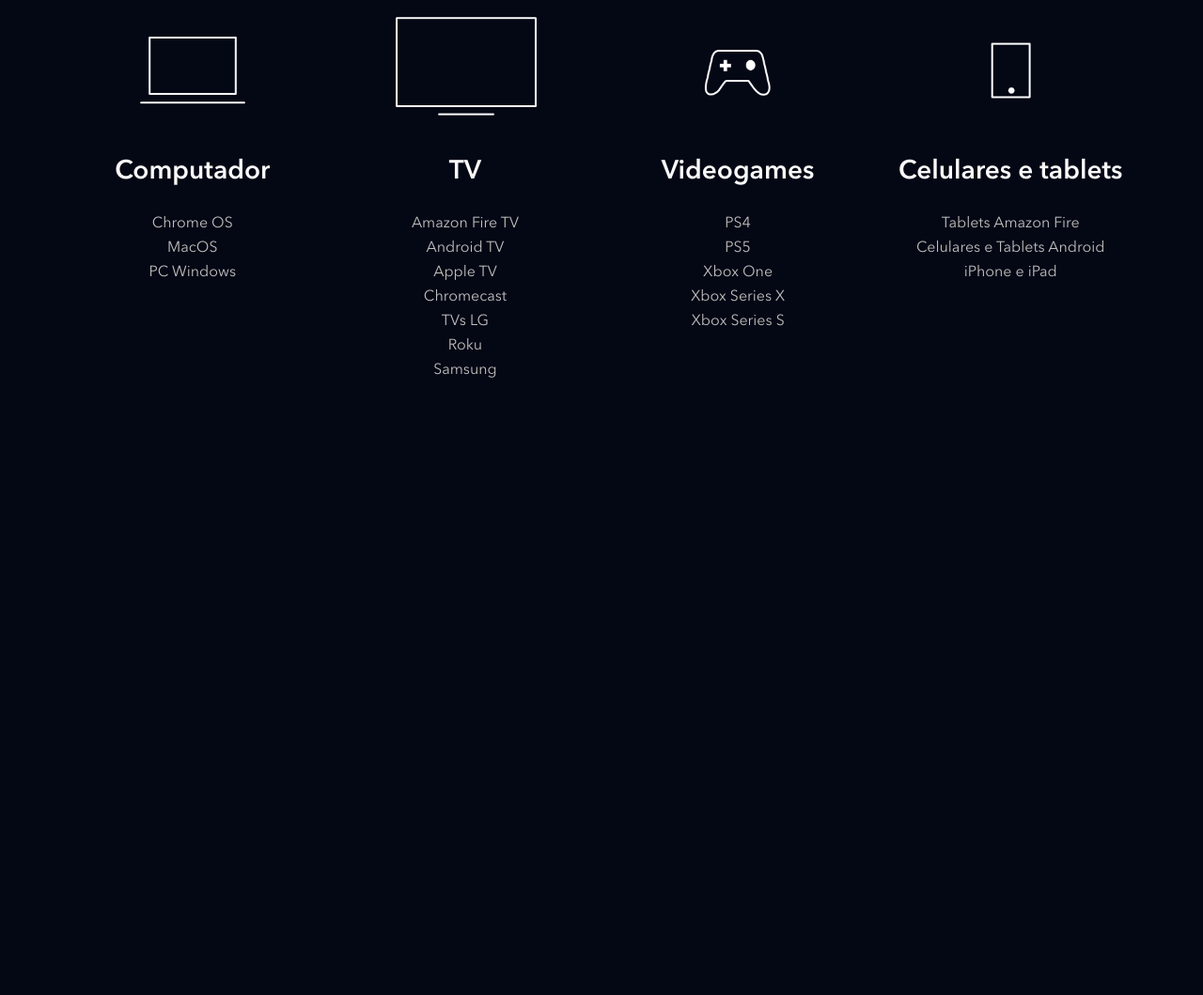
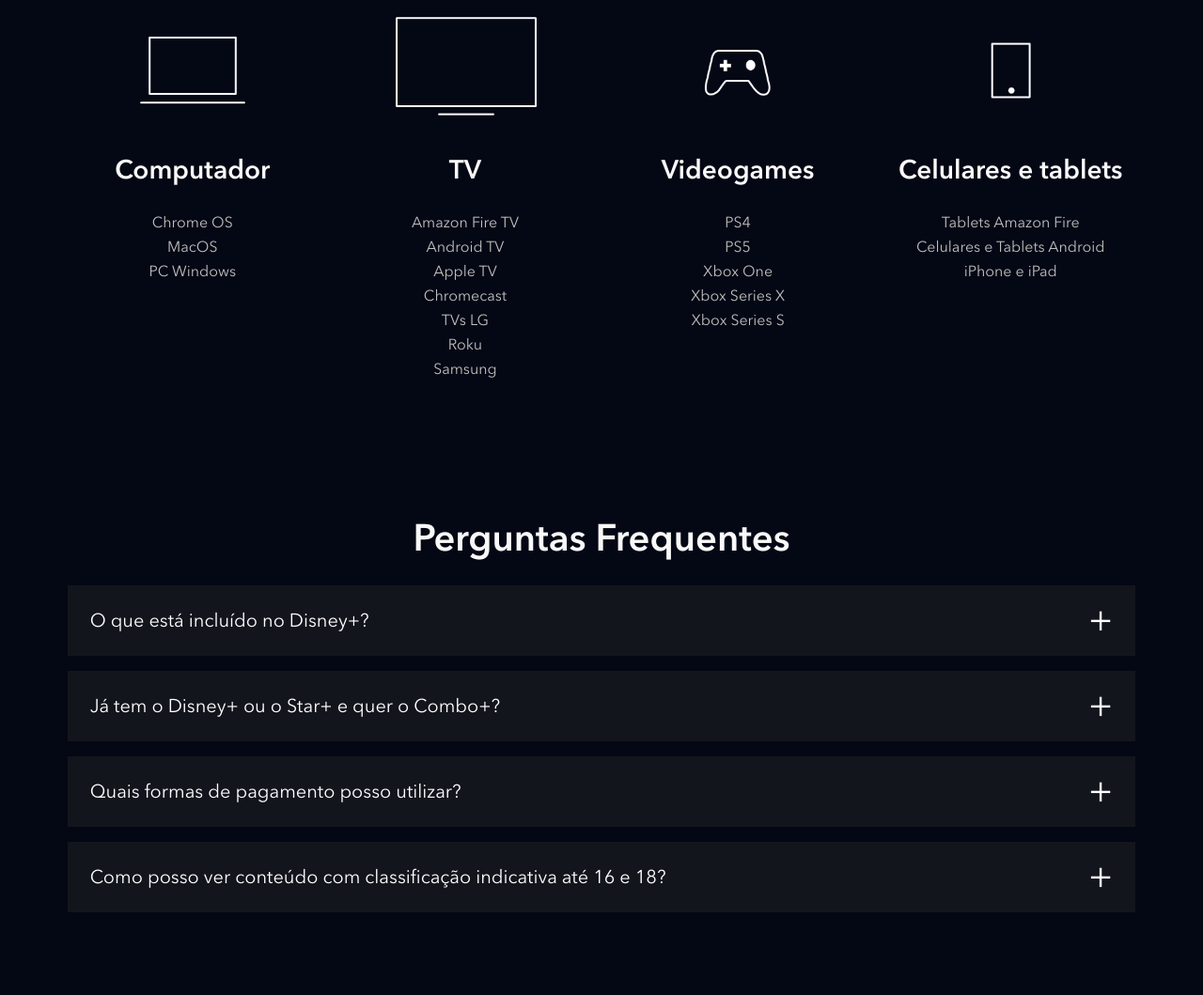
Before and after one commit to rafalves106/clone_disneyplus, a website: page index.html in a window 1280 px wide. Shown: the part 3913-4972 px from the top of the page at 94% size. Before the commit the page ends 4390 px from the top, so only its background shows below. Drawn offline with nearby package versions, Linux system fonts and the light colour scheme; files that its build step writes are made by us from their sources; files whose address does not match are found by name.

Commit message:
Adicionando a seção Faq

```diff
--- a/index.html
+++ b/index.html
@@ -199,6 +199,56 @@
             </li>
         </ul>
     </section>
+    <section class="faq">
+        <h2 class="title">Perguntas Frequentes</h2>
+        <ul class="faq__questions">
+            <li class="faq__questions__item">
+                <div class="faq__questions__item__question" data-faq-question>
+                    O que está incluído no Disney+?
+                </div>
+                <div class="faq__questions__item__answer text--big">
+                    <p>O Disney+ oferece:</p>
+                    <p>• Experiência premium sem intervalos comerciais.</p>
+                    <p>• As melhores histórias da Disney, Pixar, Marvel, Star Wars e National Geographic, tudo em um só lugar.</p>
+                    <p>• Groupwatch: assista junto com amigos ou familiares, mesmo separados.</p>
+                    <p>• Downloads ilimitados em até 10 dispositivos compatíveis.</p>
+                    <p>• Mais de 300 títulos em 4K UHD e HDR.</p>
+                    <p>• A possibilidade de assistir em até 4 dispositivos compatíveis simultaneamente sem custo adicional.</p>
+                    <p>• IMAX Enhanced: disponível para alguns títulos da Marvel em dispositivos compatíveis com o Disney+.</p>
+                </div>
+            </li>
+            <li class="faq__questions__item">
+                <div class="faq__questions__item__question" data-faq-question>
+                    Já tem o Disney+ ou o Star+ e quer o Combo+?
+                </div>
+                <div class="faq__questions__item__answer text--big">
+                    <p>Ao assinar o Combo+:</p>
+                    <p>• O valor da sua assinatura existente (anual ou mensal) será descontado do preço do Combo+.</p>
+                    <p>• Se você assina o plano mensal, o valor que você paga mensalmente será descontado do preço do Combo+.</p>
+                    <p>• Se você assina o plano anual, dividiremos o valor que você já pagou em 12 vezes e descontaremos esse valor do preço do Combo+ mensalmente.</p>
+                    <p>• Você vai receber um e-mail com os valores detalhados assim que finalizar o pagamento.</p>
+                    <p>• Lembre-se: você pode cancelar a assinatura quando quiser.</p>
+                    <p>No momento, apenas a assinatura mensal do Combo+ está disponível.</p>
+                </div>
+            </li>
+            <li class="faq__questions__item">
+                <div class="faq__questions__item__question" data-faq-question>
+                    Quais formas de pagamento posso utilizar?
+                </div>
+                <div class="faq__questions__item__answer text--big">
+                    <p>Você pode utilizar: cartão de débito, cartão de crédito, PayPal, Mercado Pago, e também empresas parceiras como Google Play Store, App Store da Apple; Mercado Livre e provedores locais de TV, telefonia e internet.</p>
+                </div>
+            </li>
+            <li class="faq__questions__item">
+                <div class="faq__questions__item__question" data-faq-question>
+                    Como posso ver conteúdo com classificação indicativa até 16 e 18?
+                </div>
+                <div class="faq__questions__item__answer text--big">
+                    <p>Para poder acessar o catálogo completo que inclui conteúdo com classificação indicativa até 16 e 18, todos os usuários do Disney+ na América Latina devem atualizar as configurações de controle parental do perfil. É possível restringir o conteúdo de cada perfil e também adicionar um PIN de bloqueio. Os usuários que preferirem manter a configuração atual vão continuar aproveitando o Disney+ com a classificação indicativa até 14, podendo alterá-la a qualquer momento em "Editar Perfis".</p>
+                </div>
+            </li>
+        </ul>
+    </section>
     <script src="./src/main.js"></script>
 </body>
 </html>
--- a/src/main.js
+++ b/src/main.js
@@ -1,5 +1,6 @@
 document.addEventListener('DOMContentLoaded', function() {
     const buttons = document.querySelectorAll("[data-tab-button]");
+    const questions = document.querySelectorAll("[data-faq-question]");
 
 
     for(let i = 0; i < buttons.length; i++) {
@@ -12,7 +13,18 @@
             botao.target.classList.add('shows__tabs__button--is-active');
         })
     }
+
+    for(let i = 0; i < questions.length; i++) {
+        questions[i].addEventListener('click', abreOuFechaResposta);
+    }
 })
+
+function abreOuFechaResposta(elemento) {
+    const classe = 'faq__questions__item--is-open';
+    const elementoPai = elemento.target.parentNode;
+
+    elementoPai.classList.toggle(classe)
+}
 
 function removeBotaoAtivo () {
     const buttons = document.querySelectorAll("[data-tab-button]");
--- /dev/null
+++ b/src/styles/_faq.scss
@@ -0,0 +1,60 @@
+.faq {
+    padding: 5.6vw;
+
+    h2 {
+        text-align: center;
+        margin-bottom: 24px;
+    }
+
+    &__questions {
+        list-style: none;
+
+        &__item{
+            background-color: #13151d;
+            margin-bottom: 16px;
+
+            &__question {
+                color: #fff;
+                font-size: 20px;
+                padding: 24px;
+                display: block;
+                cursor: pointer;
+                position: relative;
+
+                &::after {
+                    content: '+';
+                    position: absolute;
+                    top: 0;
+                    right: 24px;
+                    height: 100%;
+                    display: flex;
+                    align-items: center;
+                    font-size: 40px;
+                }
+            }
+
+            &__answer {
+                height: 0;
+                overflow: hidden;
+                padding: 0 24px;
+                transition: heigth, .5s ease;
+
+                p {
+                    margin-top: 16px;
+                }
+            }
+
+            &--is-open {
+                .faq__questions__item__answer {
+                    height: auto;
+                    padding-bottom: 24px;
+                    transition: heigth, .5s ease;
+                }
+
+                .faq__questions__item__question::after {
+                    content: '-';
+                }
+            }
+        }
+    }
+}
--- a/src/styles/main.scss
+++ b/src/styles/main.scss
@@ -3,6 +3,7 @@
 @use 'shows';
 @use 'plans';
 @use 'available-devices';
+@use 'faq';
 
 @font-face {
     font-family: Avenir;
```
